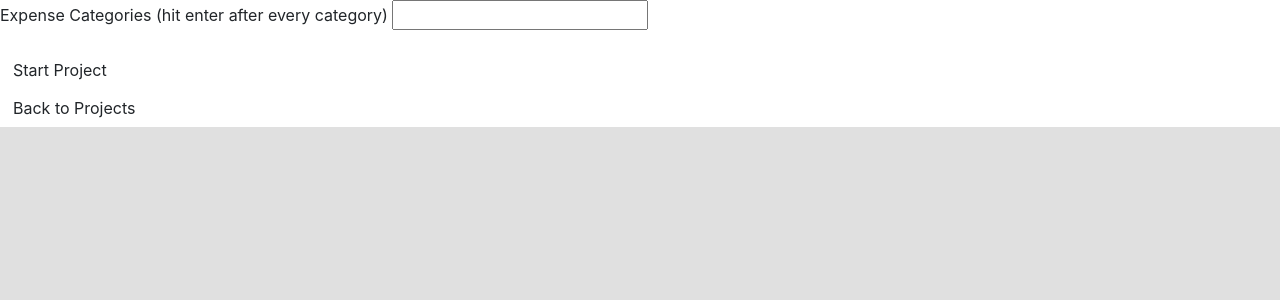
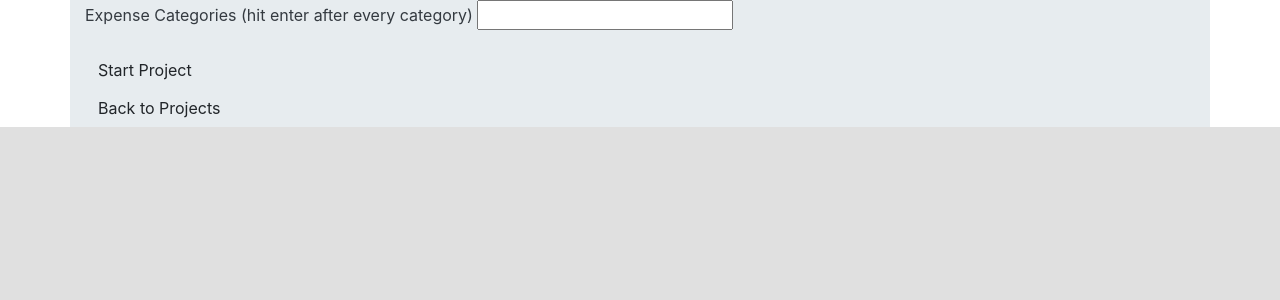
Before and after one commit to n-badillo/SoftwareTestingProject, a Django app: template budgetproject/budgetproject/budget/templates/budget/add-project.html in a window 1280 px wide. Shown: the part 80-380 px from the top of the page. Run offline with Django 3.2, Linux system fonts and the light colour scheme; the template is opened without the code that fills it, so the values that code supplies are empty; some libraries are stand-ins or nearby versions.

Commit message:
Update add-project.html
integrating bootstrap and adding new CSS

```diff
--- a/budgetproject/budgetproject/budget/templates/budget/add-project.html
+++ b/budgetproject/budgetproject/budget/templates/budget/add-project.html
@@ -3,6 +3,7 @@
 {% block content %}
 
 
+<div class="container text-dark" style="background: #E7ECEF;">
     <form action="" method="POST">
         {% csrf_token %}
         {{ form }}
@@ -21,5 +22,6 @@
     </div>
 
     <script src="{% static 'js/script.js' %}"></script>
+</div>
 
 {% endblock %}
```
Lines whose indentation alone changed are shown as unchanged.
